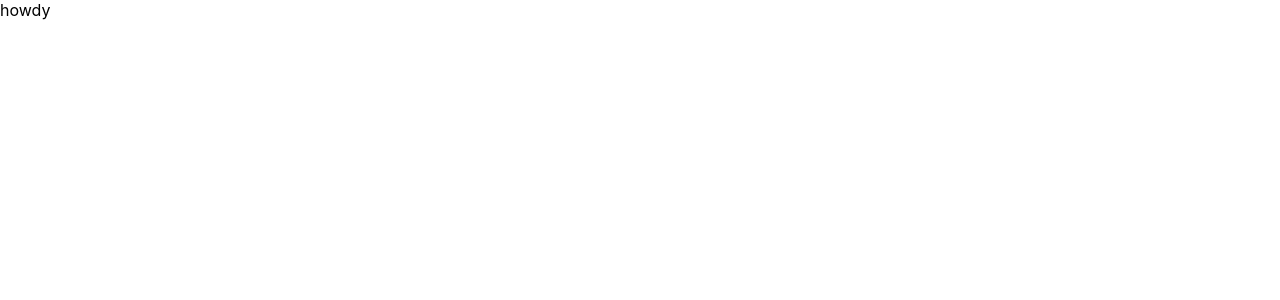
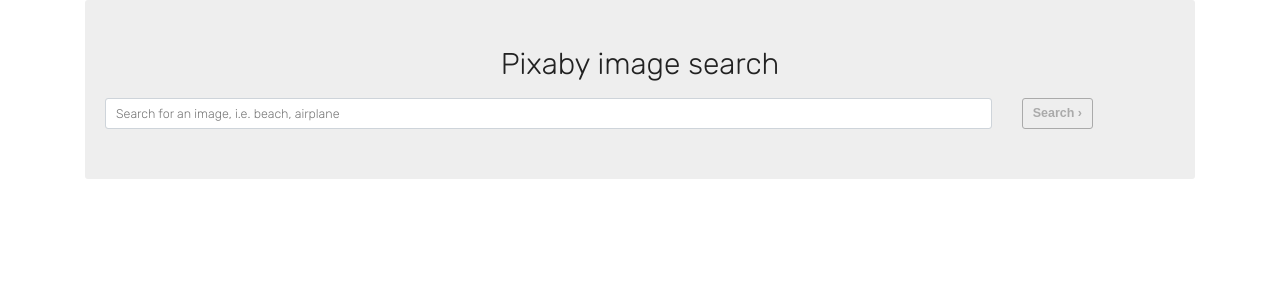
Before and after one commit to AntonioSalazar/react-img-finder, a React (Create React App) app: page / in a window 1280 px wide. Shown: the top 300 px of the page. Built offline with nearby package versions, Linux system fonts and the light colour scheme; a web font is replaced by a local one.

Commit message:
completed the form for the user to search for an image, just styles

```diff
--- a/public/index.html
+++ b/public/index.html
@@ -24,6 +24,8 @@
       work correctly both with client-side routing and a non-root public URL.
       Learn how to configure a non-root public URL by running `npm run build`.
     -->
+    <link rel="stylesheet" href="https://bootswatch.com/4/journal/bootstrap.min.css">
+    <link href="https://fonts.googleapis.com/css2?family=Rubik:wght@300&display=swap" rel="stylesheet">
     <title>React Img finder</title>
   </head>
   <body>
--- a/src/App.js
+++ b/src/App.js
@@ -1,10 +1,14 @@
 import React from 'react';
-
+import Form from './components/Form';
 
 function App() {
   return (
-    <div>
-      howdy
+    <div className='container'>
+      <div className='jumbotron'>
+        <p className='text-center header'>Pixaby image search</p>
+        <Form/>
+      </div>
+
     </div>
   );
 }
--- /dev/null
+++ b/src/components/Form.js
@@ -0,0 +1,17 @@
+import React from 'react';
+
+const Form = () => {
+    return (
+        <form className='row'>
+            <div className='form-group col-md-10'>
+                <input type='text' className='form-control form-control-lg' placeholder='Search for an image, i.e. beach, airplane' />
+            </div>
+
+            <div className='form-group col-md-2'>
+                <input type='submit' className='btn btn-lg search-btn btn-outline-secondary' value='Search &rsaquo;' />
+            </div>
+        </form>
+     );
+}
+
+export default Form;
--- a/src/index.scss
+++ b/src/index.scss
@@ -1,13 +1,30 @@
-body {
+* {
   margin: 0;
-  font-family: -apple-system, BlinkMacSystemFont, 'Segoe UI', 'Roboto', 'Oxygen',
-    'Ubuntu', 'Cantarell', 'Fira Sans', 'Droid Sans', 'Helvetica Neue',
-    sans-serif;
-  -webkit-font-smoothing: antialiased;
-  -moz-osx-font-smoothing: grayscale;
+  padding: 0;
 }
 
-code {
-  font-family: source-code-pro, Menlo, Monaco, Consolas, 'Courier New',
-    monospace;
+*,
+*::before,
+*::after {
+  box-sizing: inherit;
 }
+
+html {
+  box-sizing: border-box;
+  font-size: 62.5%; //1rem = 10px, how? 10px/16px = 62.5%, being 16px the browser default size
+}
+
+body {
+  font-family: 'Rubik', sans-serif;
+  font-weight: 500;
+  line-height: 1.6;
+}
+
+.header {
+  font-size: 3rem;
+}
+
+.search-btn:hover{
+  background-color: #EEEEEE;
+
+}
```
Also changed, not shown: 1 other file (tests, documents, lock files or other folders).
